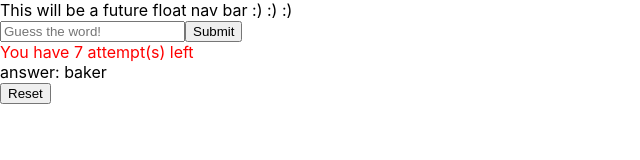
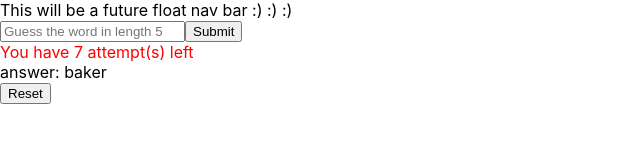
Before and after one commit to YuanYao-Ada/Project2-test, a React (Create React App) app in the folder project2/: page /Game/easy in a window 1280 px wide. Shown: the top 160 px of the page, without its empty margins (0-640 px from the left). Built offline with nearby package versions, Linux system fonts and the light colour scheme.

Commit message:
Finish basic functionalities

```diff
--- a/project2/src/App.js
+++ b/project2/src/App.js
@@ -16,7 +16,7 @@ function App() {
           <Route path='/GameRule'>
             <GameRule />
           </Route>
-          <Route path='/'>
+          <Route path='/Game'>
             <DifficultySelector />
           </Route>
         </Switch>
--- a/project2/src/features/wordle/SubmitBox.jsx
+++ b/project2/src/features/wordle/SubmitBox.jsx
@@ -11,6 +11,7 @@ export default function SubmitBox() {
   const answer = useSelector(selectAnswer);
   const dispatch = useDispatch();
   const [word, setWord] = useState("");
+  const [cong, setCong] = useState(false);
 
   const handleSubmit = event => {
       event.preventDefault();
@@ -28,13 +29,13 @@ export default function SubmitBox() {
       setWord(event.target.value);
   }
 
-  const [disabled, setDisabled] = useState(false);
+  const content = "Guess the word in length " + answer.length;
 
   return (
       <div>
+          <WordValidator callback={setCong} />
           <form onSubmit={handleSubmit}>
-              <input onChange={getInput} placeholder='Guess the word!' disabled={disabled}></input>
-              <button type="submit" disabled={disabled}>Submit</button>
+              <input onChange={getInput} placeholder={content} disabled={cong}></input>
+              <button type="submit" disabled={cong}>Submit</button>
           </form>
-          <WordValidator callback={setDisabled}/>
       </div>)}
--- a/project2/src/features/wordle/WordValidator.jsx
+++ b/project2/src/features/wordle/WordValidator.jsx
@@ -13,7 +13,7 @@ export default function WordValidator(props) {
     } else if (guess === answer) {
         props.callback(true);
         return (
-            <div>Cong!</div>
+            <div>Congratulations! Would you like to try again?</div>
         )
     } else {
         return (
```
